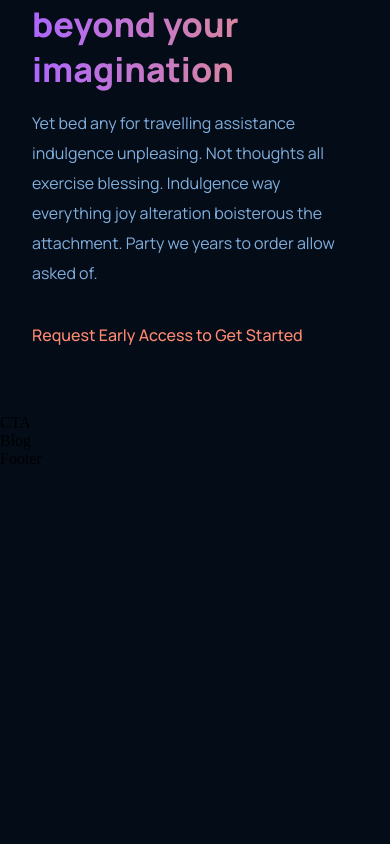
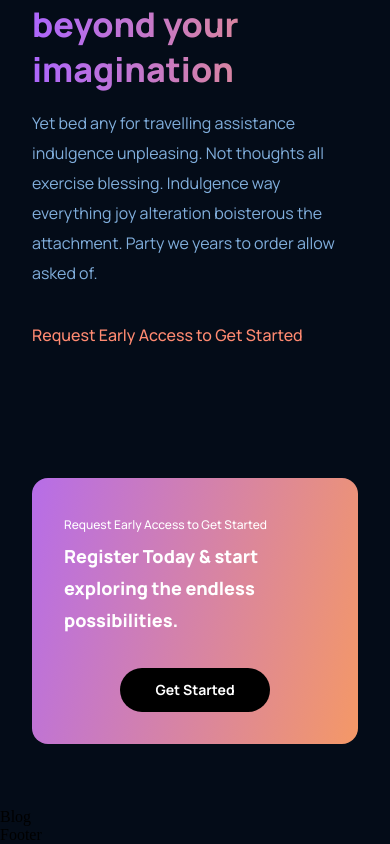
Before and after one commit to JawadAsif/gpt3_figma_to_react, a React (Create React App) app: page / in a window 390 px wide. Shown: the part 4141-4985 px from the top of the page. Before the commit the page ends 4609 px from the top, so only its background shows below. Built offline with nearby package versions, Linux system fonts and the light colour scheme.

Commit message:
cta added

```diff
--- a/src/components/cta/CTA.jsx
+++ b/src/components/cta/CTA.jsx
@@ -1,12 +1,16 @@
-import React from 'react'
-import './cta.css'
+import React from 'react';
+import './cta.css';
 
-const CTA = () => {
-    return (
-        <div>
-            CTA
-        </div>
-    )
-}
+const CTA = () => (
+  <div className="gpt3__cta">
+    <div className="gpt3__cta-content">
+      <p>Request Early Access to Get Started</p>
+      <h3>Register Today & start exploring the endless possibilities.</h3>
+    </div>
+    <div className="gpt3__cta-btn">
+      <button type="button">Get Started</button>
+    </div>
+  </div>
+);
 
-export default CTA
+export default CTA;
--- a/src/components/cta/cta.css
+++ b/src/components/cta/cta.css
@@ -0,0 +1,84 @@
+.gpt3__cta {
+    display: flex;
+    justify-content: space-between;
+    align-items: center;
+    flex-direction: row;
+
+    padding: 2rem;
+    margin: 4rem;
+    border-radius: 1rem;
+    background: var(--gradient-bar)
+}
+
+.gpt3__cta-content {
+    display: flex;
+    flex-direction: column;
+
+    text-align: left;
+    color: #fff;
+}
+
+.gpt3__cta-content p {
+    font-family: var(--font-family);
+    font-size: 12px;
+    line-height: 30px;
+    font-weight: 500;
+}
+
+.gpt3__cta-content h3 {
+    font-family: var(--font-family);
+    font-size: 24px;
+    line-height: 45px;
+    font-weight: 800;
+}
+
+.gpt3__cta-btn {
+    display: flex;
+    justify-content: center;
+    align-items: center;
+
+    margin-left: 2rem;
+}
+
+.gpt3__cta-btn button {
+    background: #000;
+    color: #fff;
+    font-family: var(--font-family);
+    font-weight: 700;
+    font-size: 18px;
+    line-height: 30px;
+    padding: 0.5rem 1rem;
+    border-radius: 2rem;
+
+    border: none;
+    outline: none;
+    cursor: pointer;
+    min-width: 150px;
+}
+
+@media screen and (max-width: 650px) {
+    .gpt3__cta {
+        flex-direction: column;
+    }
+
+    .gpt3__cta-btn {
+        margin: 2rem 0 0;
+    }
+}
+
+@media screen and (max-width: 550px) {
+    .gpt3__cta {
+        flex-direction: column;
+        margin: 4rem 2rem;
+    }
+
+    .gpt3__cta-content h3 {
+        font-size: 18px;
+        line-height: 32px;
+    }
+
+    .gpt3__cta-btn button {
+        font-size: 14px;
+        line-height: 28px;
+    }
+}
```
